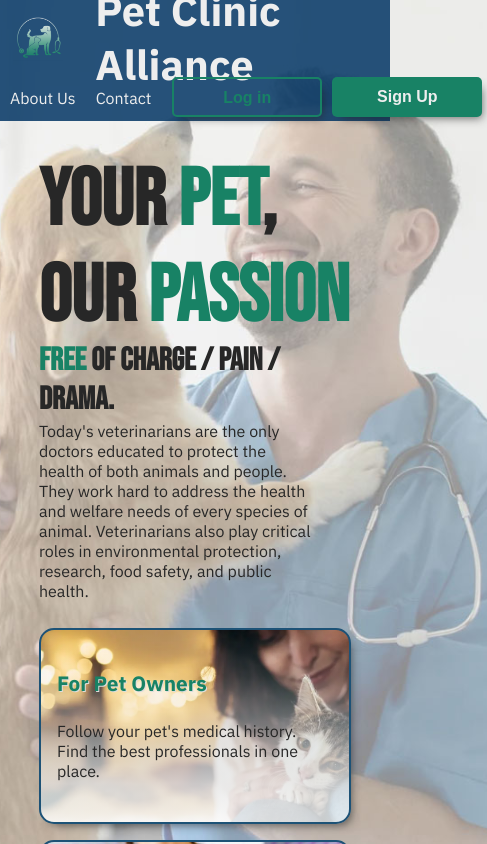
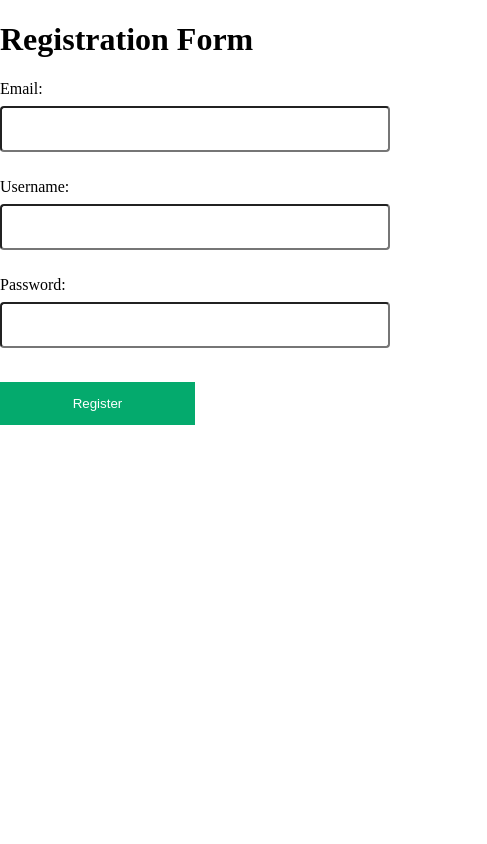
Before and after one commit to gfa-cc-after/StudyGroup_1_PET_Clinic_Frontend-main, a React (Vite) app: page /register in a window 390 px wide. Shown: the top 844 px of the page, 487 px wide, since content can reach past the window. Built offline with nearby package versions, Linux system fonts and the light colour scheme.

Commit message:
set up routing

```diff
--- a/package.json
+++ b/package.json
@@ -17,6 +17,7 @@
     "cors": "^2.8.5",
     "react": "^18.3.1",
     "react-dom": "^18.3.1",
+    "react-router-dom": "^6.24.1",
     "whatwg-fetch": "^3.6.20"
   },
   "devDependencies": {
--- a/src/components/LandingPage.jsx
+++ b/src/components/LandingPage.jsx
@@ -1,12 +1,11 @@
 import '../styles/LandingPage.css'
-import React, { useState } from 'react'
+import React from 'react'
 import logo from '../assets/pet-logo.png';
 
 
 function LandingPage() {
     return (
-        <body>
-
+        <div id="body">
             <header className="navbar">
                 <div id="logo">
                 <img src={logo} alt="logo" />
@@ -18,7 +17,7 @@ function LandingPage() {
                         <li><a href="vets.html">Contact</a></li>
                     </ul>
                     <button className="transparent-button">Log in</button>
-                    <button className="colored-button">Sign Up</button>
+                    <button className="colored-button"><a >Sign Up</a></button>
                 </nav>
             </header>
 
@@ -45,7 +44,7 @@ function LandingPage() {
                                                             <p>Easy cooperation with other clinics.</p>
                                                             <p>Maintainable, modern patient database.</p></div>
             </section>
-        </body>
+        </div>
     )
 }
 export default LandingPage
--- a/src/components/RegistrationForm.jsx
+++ b/src/components/RegistrationForm.jsx
@@ -29,6 +29,8 @@ const RegistrationForm = () => {
 
 
     return (
+        <body>
+            <h1>Registration Form</h1>
             <form onSubmit={handleSubmit}>
                 <div>
                     <label htmlFor="email">Email:</label>
@@ -52,6 +54,7 @@ const RegistrationForm = () => {
                 </div>
                 <button type="submit">Register</button>
             </form>
+        </body>
     );
 
 };
--- a/src/main.jsx
+++ b/src/main.jsx
@@ -1,12 +1,18 @@
 import React from 'react'
 import ReactDOM from 'react-dom/client'
-import './styles/index.css'
 import LandingPage from './components/LandingPage.jsx'
+import { BrowserRouter as Router, Route, Routes } from 'react-router-dom';
+import RegistrationForm from './components/RegistrationForm.jsx';
 //import reportWebVitals from './reportWebVitals'
 
 ReactDOM.createRoot(document.getElementById('root')).render(
   <React.StrictMode>
-    <LandingPage />
+    <Router>
+      <Routes>
+        <Route exact path="/" element={<LandingPage />} />
+        <Route exact path="/register" element={<RegistrationForm />} />
+      </Routes>
+    </Router>
   </React.StrictMode>,
 )
 
--- a/src/styles/LandingPage.css
+++ b/src/styles/LandingPage.css
@@ -1,6 +1,6 @@
 @import url('https://fonts.googleapis.com/css2?family=Bebas+Neue&family=IBM+Plex+Sans:ital,wght@0,100;0,200;0,300;0,400;0,500;0,600;0,700;1,100;1,200;1,300;1,400;1,500;1,600;1,700');
 
-body{
+#body{
     background-color: #EEEEEE;
     font-family: 'IBM Plex Sans', sans-serif;
     margin: 0;
@@ -12,7 +12,7 @@ body{
     background-size: cover;
 }
 @media only screen and (max-width: 780px) {
-    body {
+    #body {
         background-image: url('../assets/petclinic-hero-small.jpg');
         background-repeat: no-repeat;
         background-attachment: fixed;
@@ -25,6 +25,7 @@ header{
     color: #EEEEEE;
     display: flex;
     min-height: fit-content;
+    min-height: -moz-fit-content;
     justify-content: space-between;
     align-items: center;
     flex-wrap: wrap;
```
Also changed, not shown: src/components/Router.jsx (added, +19 -0 lines), 1 other file (tests, documents, lock files or other folders). Lines whose indentation alone changed are shown as unchanged.
